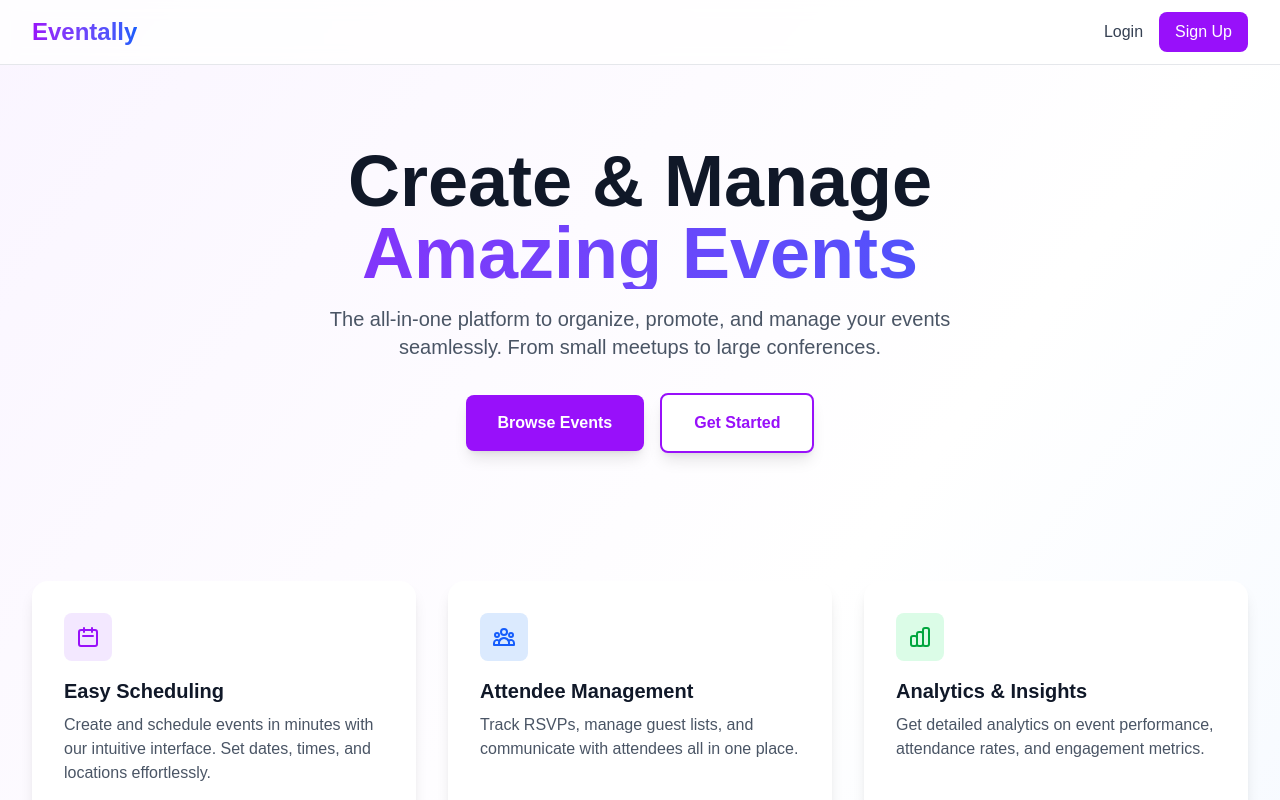
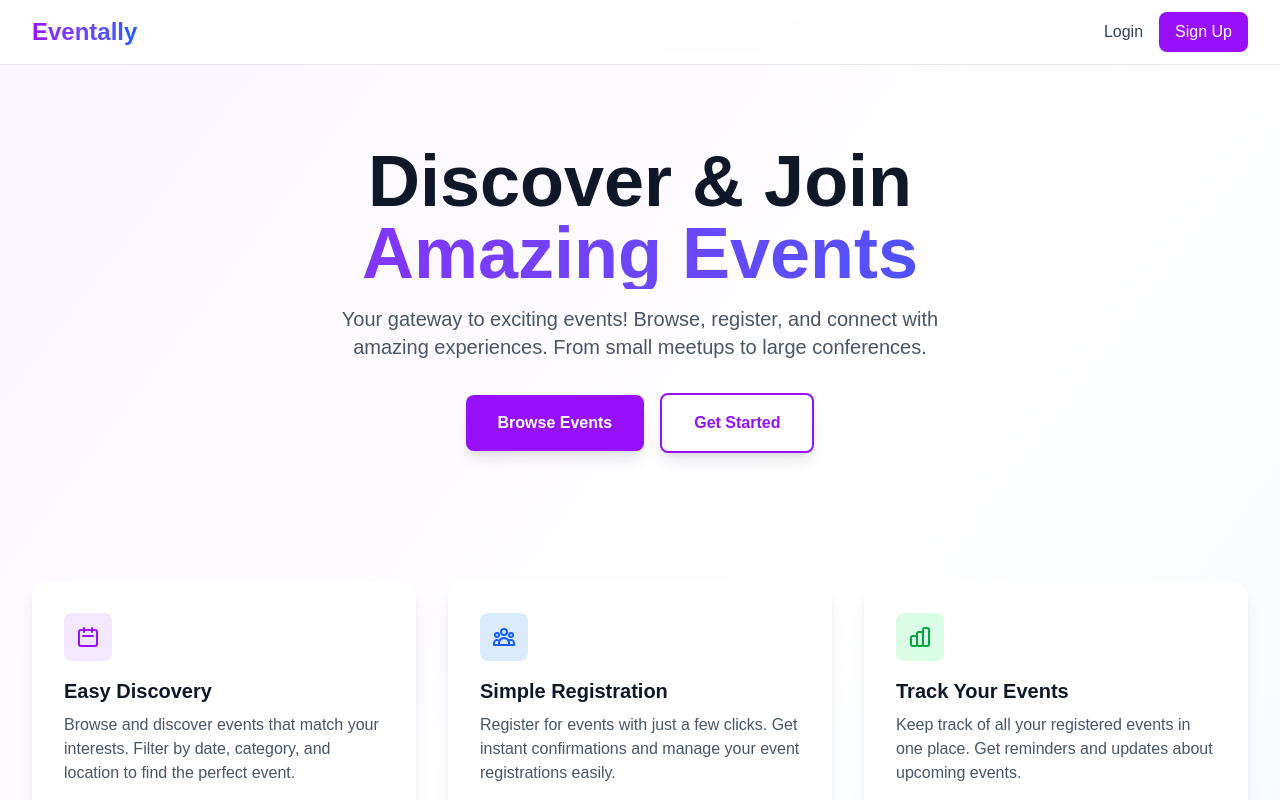
Before and after one commit to Venugopalchilukuri/eventally, a Next.js app: page / in a window 1280 px wide. Shown: the top 800 px of the page. Built offline with nearby package versions, Linux system fonts and the light colour scheme; no server answers; the database is empty.

Commit message:
Update home page: Change messaging from 'Create & Manage' to 'Discover & Join' events to reflect that only admins create events

```diff
--- a/src/app/page.tsx
+++ b/src/app/page.tsx
@@ -63,13 +63,13 @@ export default function Home() {
         <div className="text-center space-y-8">
           <div className="space-y-4">
             <h2 className="text-5xl sm:text-6xl lg:text-7xl font-bold text-gray-900 dark:text-white">
-              Create & Manage
+              Discover & Join
               <span className="block bg-gradient-to-r from-purple-600 to-blue-600 bg-clip-text text-transparent">
                 Amazing Events
               </span>
             </h2>
             <p className="text-xl text-gray-600 dark:text-gray-300 max-w-2xl mx-auto">
-              The all-in-one platform to organize, promote, and manage your events seamlessly.
+              Your gateway to exciting events! Browse, register, and connect with amazing experiences.
               From small meetups to large conferences.
             </p>
           </div>
@@ -99,10 +99,10 @@ export default function Home() {
               </svg>
             </div>
             <h3 className="text-xl font-semibold text-gray-900 dark:text-white mb-2">
-              Easy Scheduling
+              Easy Discovery
             </h3>
             <p className="text-gray-600 dark:text-gray-300">
-              Create and schedule events in minutes with our intuitive interface. Set dates, times, and locations effortlessly.
+              Browse and discover events that match your interests. Filter by date, category, and location to find the perfect event.
             </p>
           </div>
 
@@ -113,10 +113,10 @@ export default function Home() {
               </svg>
             </div>
             <h3 className="text-xl font-semibold text-gray-900 dark:text-white mb-2">
-              Attendee Management
+              Simple Registration
             </h3>
             <p className="text-gray-600 dark:text-gray-300">
-              Track RSVPs, manage guest lists, and communicate with attendees all in one place.
+              Register for events with just a few clicks. Get instant confirmations and manage your event registrations easily.
             </p>
           </div>
 
@@ -127,10 +127,10 @@ export default function Home() {
               </svg>
             </div>
             <h3 className="text-xl font-semibold text-gray-900 dark:text-white mb-2">
-              Analytics & Insights
+              Track Your Events
             </h3>
             <p className="text-gray-600 dark:text-gray-300">
-              Get detailed analytics on event performance, attendance rates, and engagement metrics.
+              Keep track of all your registered events in one place. Get reminders and updates about upcoming events.
             </p>
           </div>
         </div>
```
